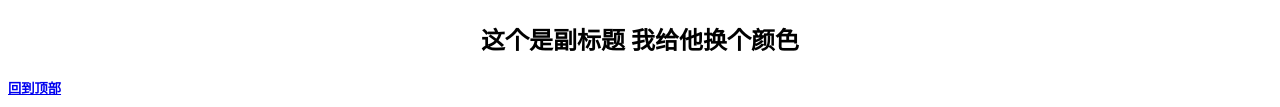
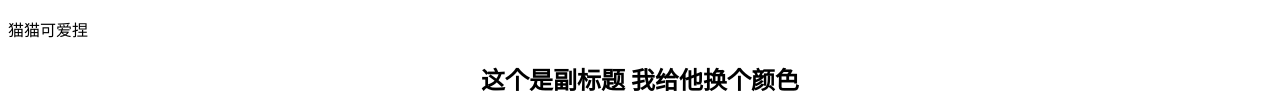
Before and after one commit to mohanwong/mohanwong.github.io, a plain HTML site: page index.html in a window 1280 px wide. Shown: the part 565-672 px from the top of the page. Drawn offline with Linux system fonts and the light colour scheme.

Commit message:
Update index.html

```diff
--- a/index.html
+++ b/index.html
@@ -22,6 +22,7 @@
     </p>
     <img alt="图片没加载出来！" src="https://www.baidu.com/s?wd=%E7%99%BE%E5%BA%A6%E7%83%AD%E6%90%9C&sa=ire_dl_gh_logo_texing&rsv_dl=igh_logo_pc">
     <img src="https://imgloc.com/i/9pv4P"></imp>
+    <p>猫猫可爱捏</p>
     <h2 color="#0000FF" align="center">这个是副标题 我给他换个颜色</h2>
     <h5>
         <a href="#top1">回到顶部</a>
```
